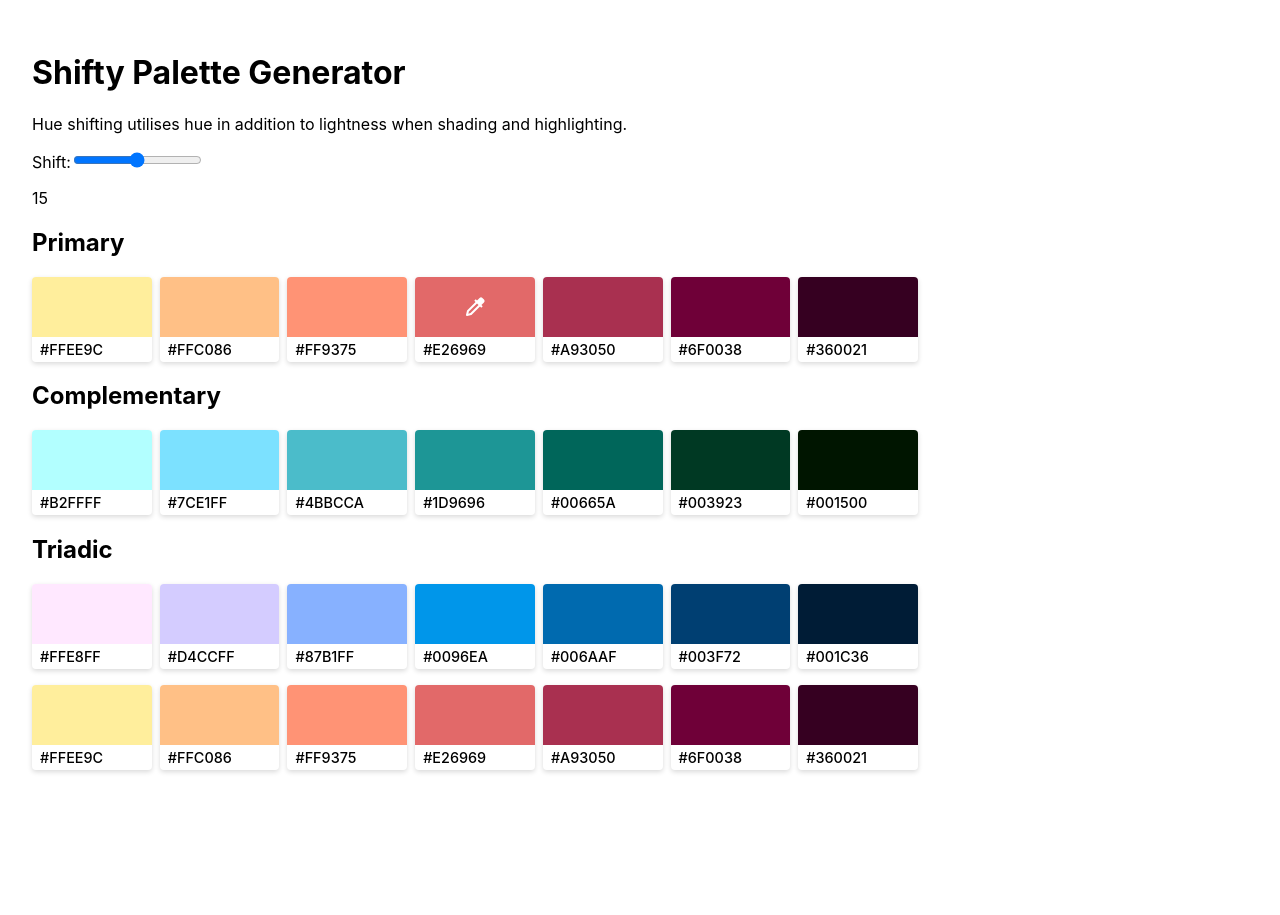
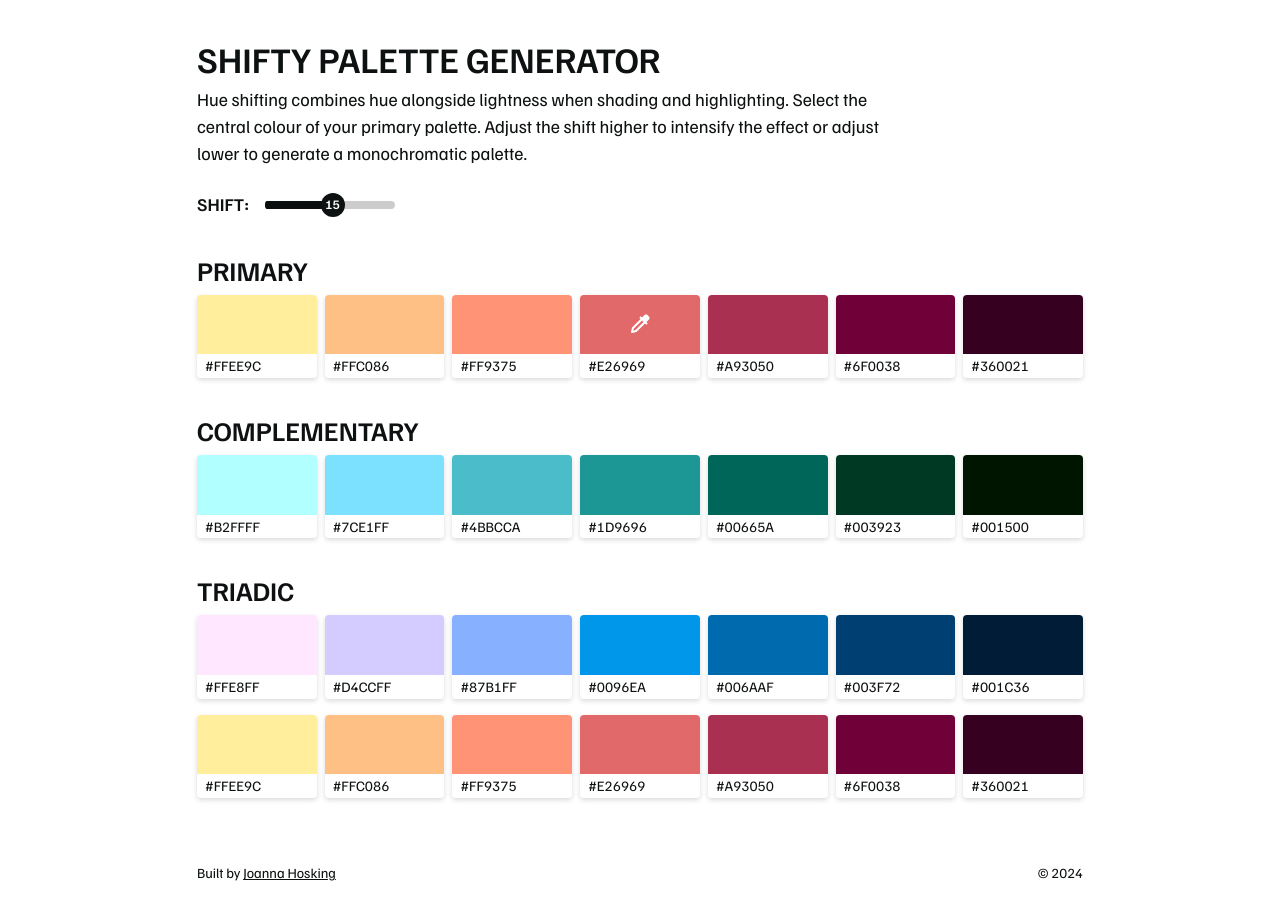
Before and after one commit to joannahosking/palette-generator, a React (Create React App) app: page / in a window 1280 px wide. Before the commit the page ends 802 px from the top, so only its background shows below. Built offline with nearby package versions, Linux system fonts and the light colour scheme.

Commit message:
styling added

```diff
--- a/src/App.js
+++ b/src/App.js
@@ -1,4 +1,5 @@
-import { useState, useEffect } from "react";
+import { useState } from "react";
+import Slider from './components/Slider';
 import Primary from "./palettes/Primary";
 import Complementary from "./palettes/Complementary";
 import Triadic from "./palettes/Triadic";
@@ -8,26 +9,20 @@ function App() {
   const [primary, setPrimary] = useState("#e26969");
   const [shift, setShift] = useState(15);
 
-  useEffect(() => {
-    console.log(primary);
-  }, [primary]);
-
   return (
     <div className="App">
       <h1>Shifty Palette Generator</h1>
-      <p>Hue shifting utilises hue in addition to lightness when shading and highlighting. </p>
-      <div className="shift-slider">
-        <label>Shift:</label>
-        <input type="range" min="0" max="30" value={shift} onChange={(e) => setShift(e.target.value)} />
-        <p>{shift}</p>
+      <p>Hue shifting combines hue alongside lightness when shading and highlighting. Select the central colour of your primary palette. Adjust the shift higher to intensify the effect or adjust lower to generate a monochromatic palette.</p>
+      <Slider shift={shift} setShift={setShift} />
+      <div id="palettes-wrapper">
+        <h2>Primary</h2>
+        <Primary primary={primary} setPrimary={setPrimary} shift={shift} />
+        <h2>Complementary</h2>
+        <Complementary primary={primary} shift={shift} />
+        <h2>Triadic</h2>
+        <Triadic primary={primary} shift={shift} />
       </div>
-      <h2>Primary</h2>
-      <p></p>
-      <Primary primary={primary} setPrimary={setPrimary} shift={shift} />
-      <h2>Complementary</h2>
-      <Complementary primary={primary} shift={shift} />
-      <h2>Triadic</h2>
-      <Triadic primary={primary} shift={shift} />
+      <footer className="copyright"><p>Built by <a href="https://joannahosking.com/" target="_blank" rel="noreferrer">Joanna Hosking</a></p><p>&copy; {new Date().getFullYear()}</p></footer>
     </div>
   );
 }
--- /dev/null
+++ b/src/components/Slider.js
@@ -0,0 +1,18 @@
+const Slider = (props) => {
+    const {shift, setShift} = {...props};
+    const max = 30;
+
+    return (
+        <div className="shift-slider">
+        <label>Shift:</label>
+        <div className="wrapper">
+            <input type="range" min="0" max={max} value={shift} onChange={(e) => setShift(e.target.value)} />
+            <span className="slide" style={{transform: `scaleX(${shift / max})`}}></span>
+            <span className="background"></span>
+            <span className="handle" style={{left: (shift / max) * 100 + '%'}}>{shift}</span>
+        </div>
+        </div>
+    );
+}
+
+export default Slider;
--- a/src/components/Swatch.js
+++ b/src/components/Swatch.js
@@ -2,14 +2,16 @@ import chroma from "chroma-js";
 
 const Swatch = (props) => {
   const { color } = { ...props };
-  let textColor = chroma(color).lch()[0] < 65 ? 'white' : '';
+  let textColor = chroma(color).lch()[0] < 65 ? "white" : "";
 
   return (
-    <div className="swatch">
-      <div
-        style={{ backgroundColor: color, color: textColor }}
-        onClick={() => {navigator.clipboard.writeText(color)}}
-      />
+    <div
+      className="swatch"
+      onClick={() => {
+        navigator.clipboard.writeText(color);
+      }}
+    >
+      <div style={{ backgroundColor: color, color: textColor }} />
       <label>{color}</label>
     </div>
   );
--- a/src/sass/App.scss
+++ b/src/sass/App.scss
@@ -1,3 +1,25 @@
+@font-face {
+  font-display: swap; /* Check https://developer.mozilla.org/en-US/docs/Web/CSS/@font-face/font-display for other options. */
+  font-family: "Familjen Grotesk";
+  font-style: normal;
+  font-weight: 400;
+  src: url("../assets/fonts/familjen-grotesk-v8-latin-regular.woff2")
+    format("woff2"); /* Chrome 36+, Opera 23+, Firefox 39+, Safari 12+, iOS 10+ */
+}
+@font-face {
+  font-display: swap; /* Check https://developer.mozilla.org/en-US/docs/Web/CSS/@font-face/font-display for other options. */
+  font-family: "Familjen Grotesk";
+  font-style: normal;
+  font-weight: 600;
+  src: url("../assets/fonts/familjen-grotesk-v8-latin-600.woff2")
+    format("woff2"); /* Chrome 36+, Opera 23+, Firefox 39+, Safari 12+, iOS 10+ */
+}
+
+html,
+body {
+  margin: 0;
+}
+
 * {
   box-sizing: border-box;
 }
@@ -5,8 +27,17 @@
 .App {
   width: 100%;
   max-width: 950px;
+  margin-inline: auto;
   padding: 2rem;
-    font-size: 16px;
+  color: #0e1111;
+  font-family: "Familjen Grotesk";
+  font-size: 18px;
+  line-height: 1.5;
+
+  p {
+    max-width: 45rem;
+    margin: 0;
+  }
 
   @media (max-width: 750px) {
     font-size: 14px;
@@ -15,6 +46,82 @@
   @media (max-width: 550px) {
     padding: 1.5rem;
     font-size: 12px;
+  }
+}
+
+h1,
+h2 {
+  font-weight: 600;
+  text-transform: uppercase;
+}
+
+h1 {
+  margin: 0;
+}
+
+h2 {
+  margin: 2rem 0 0.25rem;
+}
+
+.shift-slider {
+  display: flex;
+  justify-content: flex-start;
+  align-items: center;
+  gap: 1rem;
+  margin-top: 1.5rem;
+
+  label {
+    font-weight: 600;
+    text-transform: uppercase;
+  }
+
+  .wrapper {
+    position: relative;
+    display: inline-block;
+    margin: 0 1ch;
+    vertical-align: middle;
+
+    .slide,
+    .background {
+      position: absolute;
+      inset: 0;
+      display: block;
+      width: calc(100% + 1.5ch);
+      height: 0.5rem;
+      margin: 0.5rem -1ch;
+      background: currentColor;
+      border-radius: 5px;
+      transform-origin: left;
+      pointer-events: none;
+    }
+
+    .background {
+      background: rgba(0 0 0 / 20%);
+    }
+  }
+
+  input {
+    display: block;
+    margin: 0 -1ch;
+    height: 1.5rem;
+    opacity: 0;
+  }
+
+  .handle {
+    position: absolute;
+    top: 0;
+    display: grid;
+    place-items: center;
+    width: 1.5rem;
+    height: 1.5rem;
+    transform: translateX(-50%);
+    background: #0e1111;
+    border-radius: 50%;
+    color: white;
+    font-size: 13px;
+    font-weight: 600;
+    pointer-events: none;
+    z-index: 1;
   }
 }
 
@@ -45,21 +152,21 @@ input[type="color"] {
   border-radius: 0.25rem;
   box-shadow: 0 2px 5px rgba(0 0 0 / 15%);
   overflow: hidden;
+  cursor: pointer;
 
   div {
     position: relative;
     width: 100%;
     aspect-ratio: 2 / 1;
-        cursor: pointer;
 
     &:after {
-            content: '';
+      content: "";
       position: absolute;
       inset: 0;
       display: grid;
       place-items: center;
-            mask-image: url('../assets/copy.svg');
-            -webkit-mask-image: url('../assets/copy.svg');
+      mask-image: url("../assets/copy.svg");
+      -webkit-mask-image: url("../assets/copy.svg");
       mask-position: center;
       -webkit-mask-position: center;
       mask-repeat: no-repeat;
@@ -69,11 +176,11 @@ input[type="color"] {
       opacity: 0;
       transition: opacity 0.15s ease-out;
     }
+  }
 
   &:hover {
-            &:after {
+    div:after {
       opacity: 1;
-            }
     }
   }
 
@@ -82,10 +189,12 @@ input[type="color"] {
     padding: 0.25rem 0.5rem;
     font-size: 0.9rem;
     font-weight: 500;
+    line-height: 1.1;
     text-transform: uppercase;
+    cursor: pointer;
   }
 
-    @media (max-width: 550px) {
+  @media (max-width: 750px) {
     div {
       aspect-ratio: 1;
     }
@@ -100,14 +209,30 @@ input[type="color"] {
 
     div {
       &:after {
-                mask-image: url('../assets/eyedropper.svg');
-                -webkit-mask-image: url('../assets/eyedropper.svg');
+        mask-image: url("../assets/eyedropper.svg");
+        -webkit-mask-image: url("../assets/eyedropper.svg");
         opacity: 1;
       }
     }
 
-        &:has(div:hover) {
+    &:hover {
       box-shadow: 0 2px 5px rgba(0 0 0 / 60%);
     }
   }
 }
+
+.copyright {
+  display: flex;
+  justify-content: space-between;
+  padding: 4rem 0 0;
+  font-size: 14px;
+  text-align: center;
+
+  p {
+    margin: 0;
+  }
+
+  a {
+    color: inherit;
+  }
+}
```
Also changed, not shown: src/assets/fonts/familjen-grotesk-v8-latin-600.woff2 (added), src/assets/fonts/familjen-grotesk-v8-latin-regular.woff2 (added). Lines whose indentation alone changed are shown as unchanged.
